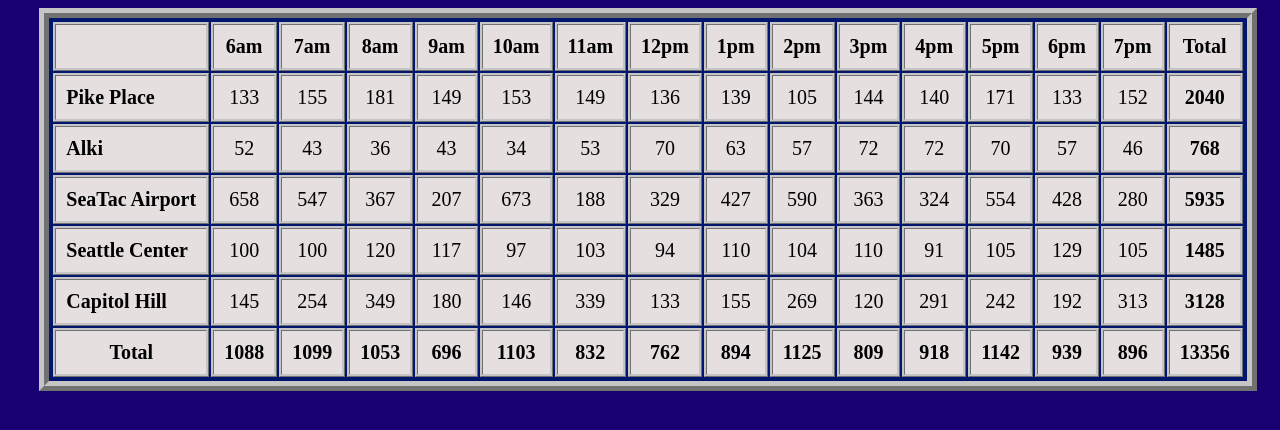
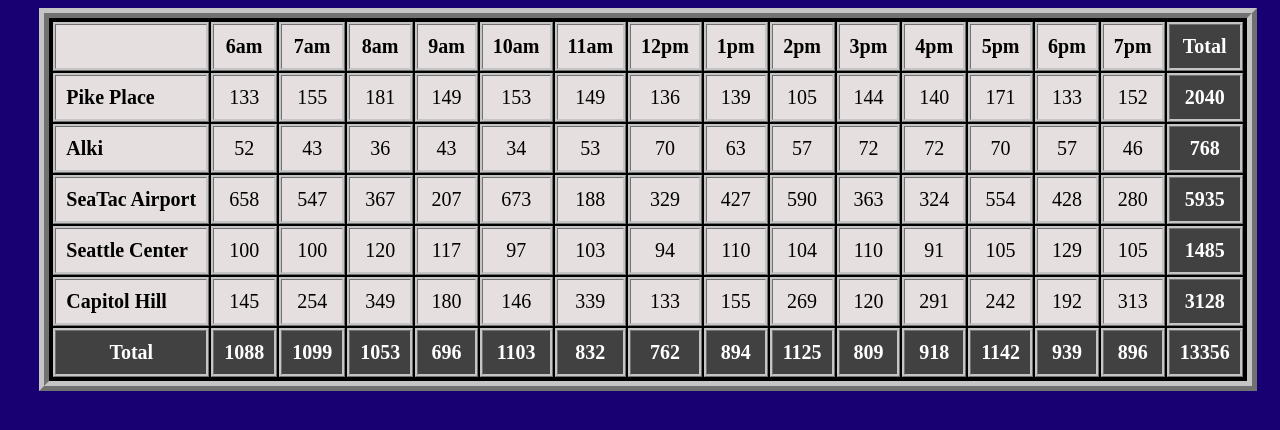
Before and after one commit to Yaspesberro/cookie-stand, a plain HTML site: page sales.html in a window 1280 px wide. Drawn offline with Linux system fonts and the light colour scheme.

Commit message:
Fixed minor error in JS

```diff
--- a/app.js
+++ b/app.js
@@ -44,7 +44,8 @@ CookieStand.prototype.render = function() {
   this.generateCookies();
   var tdEl = document.createElement('td');
   var trEl = document.createElement('tr');
-  //Add store name before adding hourly cookie sales
+
+  //Adding store names before adding hourly cookie sales
   tdEl.textContent = this.name;
   tdEl.style.textAlign = 'left';
   tdEl.style.fontWeight = 'bold';
@@ -58,6 +59,8 @@ CookieStand.prototype.render = function() {
   //Adding total cookies required for each location (for that day)
   var thEl = document.createElement('th');
   thEl.textContent = this.totalCookies;
+  thEl.style.backgroundColor = '#414141';
+  thEl.style.color = '#ffffff';
   trEl.appendChild(thEl);
 
   storeTable.appendChild(trEl);
@@ -75,6 +78,8 @@ function makeHeaderRow() {
   }
   thEl = document.createElement('th');
   thEl.textContent = 'Total';
+  thEl.style.backgroundColor = '#414141';
+  thEl.style.color = '#ffffff';
   trEl.appendChild(thEl);
 
   storeTable.appendChild(trEl);
@@ -92,6 +97,8 @@ function makeTotalRow() {
   var trEl = document.createElement('tr');
   var thEl = document.createElement('th');
   thEl.textContent = 'Total';
+  thEl.style.backgroundColor = '#414141';
+  thEl.style.color = '#ffffff';
   trEl.appendChild(thEl);
 
   for(var i = 0; i < hours.length; i++) {
@@ -101,6 +108,8 @@ function makeTotalRow() {
     }
     thEl = document.createElement('th');
     thEl.textContent = tempTotal;
+    thEl.style.backgroundColor = '#414141';
+    thEl.style.color = '#ffffff';
     trEl.appendChild(thEl);
 
     //Adds all cookies sold for each store/hour totalCookiesRequired
@@ -108,6 +117,8 @@ function makeTotalRow() {
   }
   thEl = document.createElement('th');
   thEl.textContent = totalCookiesRequired;
+  thEl.style.backgroundColor = '#414141';
+  thEl.style.color = '#ffffff';
   trEl.appendChild(thEl);
 
   storeTable.appendChild(trEl);
--- a/css/main.css
+++ b/css/main.css
@@ -15,6 +15,5 @@ table {
   margin: 0 auto;
   border: 10px rgb(197, 197, 197) ridge;
   padding: 2px;
-  background-color: #02166e;
-
+  background-color: #000000;
 }
```
